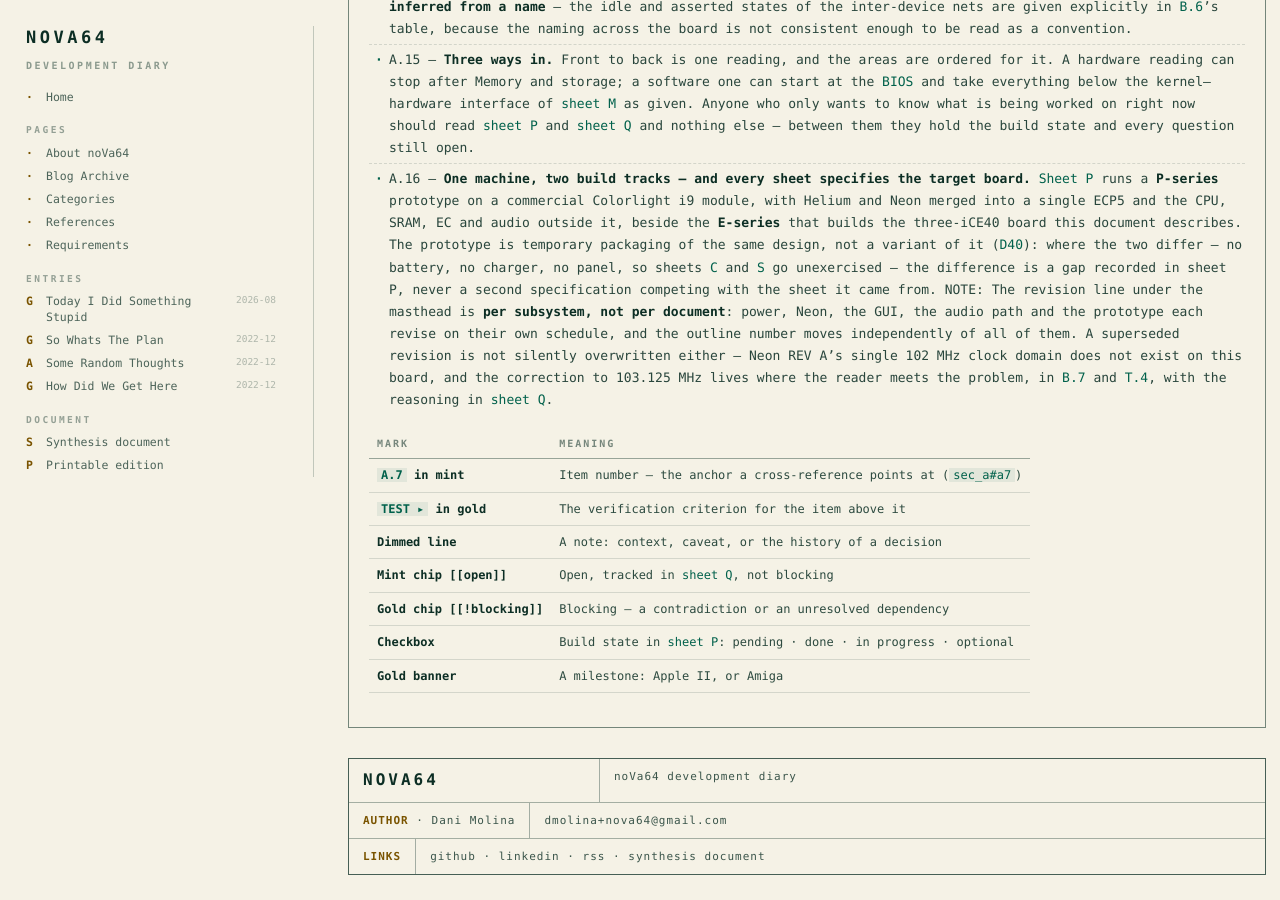
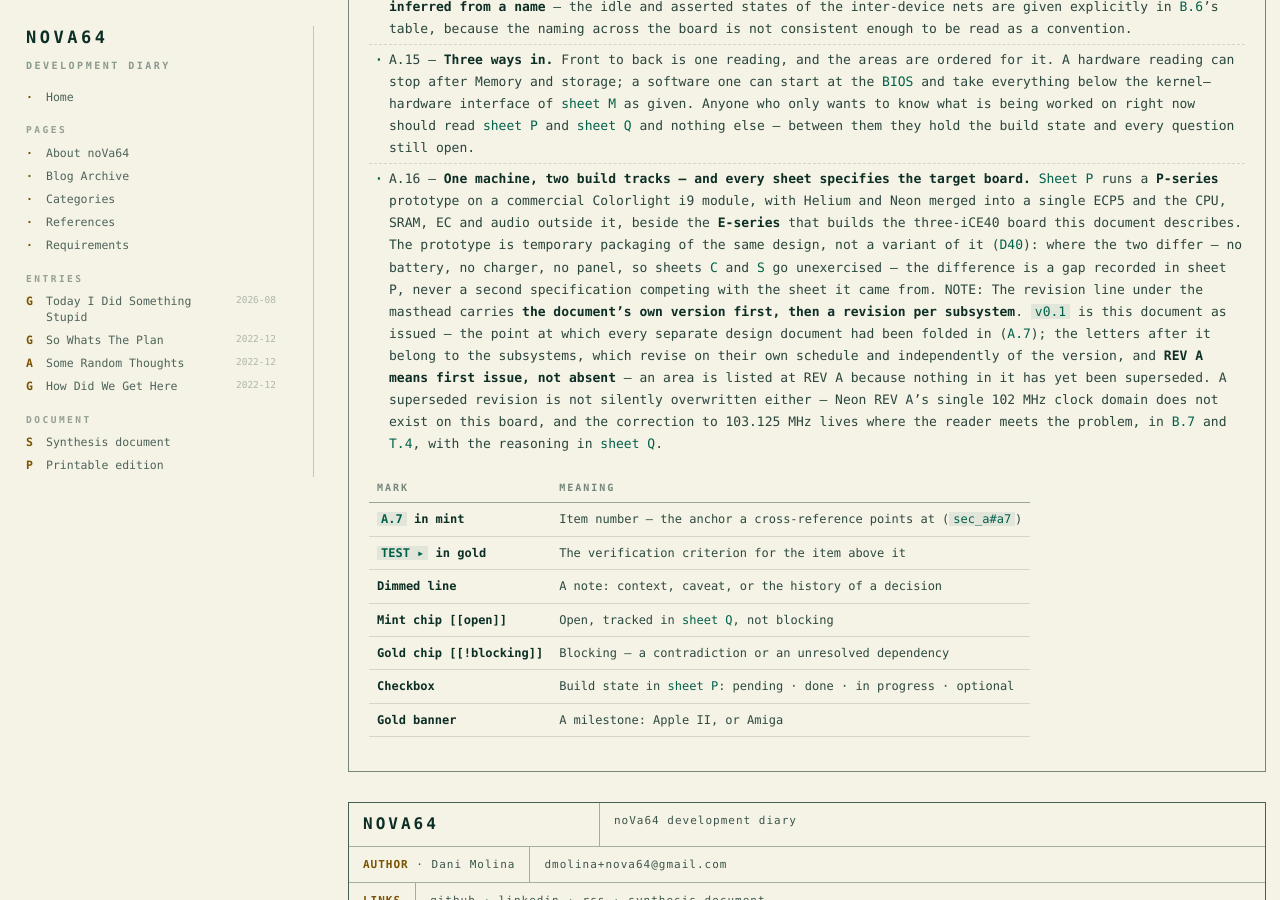
Before and after one commit to dmolinagarcia/nova64, a Jekyll site: the page built from docs/docsV3/content/sec_a.md, in a window 1280 px wide and 900 px high, scrolled down 2494 px. Built offline with Jekyll 4.4.1, drawn with Linux system fonts in a browser that asks for light colours; our own code applies the rules of GitHub Pages for plain Markdown files.

Commit message:
docs v0.1

```diff
--- a/docs/docsV3/content/sec_a.md
+++ b/docs/docsV3/content/sec_a.md
@@ -35,7 +35,7 @@ The sheets are grouped into ten **areas**, and the order of the areas is the rea
 - A.14 — **Conventions in the prose.** An address is written `$FF:8000` when the bank matters and flat, `$FE0000`, when it is being used as an operand; register and signal names are in `code` font. **Polarity is stated, never inferred from a name** — the idle and asserted states of the inter-device nets are given explicitly in [B.6](sec_b#b6)'s table, because the naming across the board is not consistent enough to be read as a convention.
 - A.15 — **Three ways in.** Front to back is one reading, and the areas are ordered for it. A hardware reading can stop after Memory and storage; a software one can start at the [BIOS](sec_i) and take everything below the kernel–hardware interface of [sheet M](sec_m) as given. Anyone who only wants to know what is being worked on right now should read [sheet P](sec_p) and [sheet Q](sec_q) and nothing else — between them they hold the build state and every question still open.
 - A.16 — **One machine, two build tracks — and every sheet specifies the target board.** [Sheet P](sec_p) runs a **P-series** prototype on a commercial Colorlight i9 module, with Helium and Neon merged into a single ECP5 and the CPU, SRAM, EC and audio outside it, beside the **E-series** that builds the three-iCE40 board this document describes. The prototype is temporary packaging of the same design, not a variant of it ([D40](sec_q#d40)): where the two differ — no battery, no charger, no panel, so sheets [C](sec_c) and [S](sec_s) go unexercised — the difference is a gap recorded in sheet P, never a second specification competing with the sheet it came from.
-  NOTE: The revision line under the masthead is **per subsystem, not per document**: power, Neon, the GUI, the audio path and the prototype each revise on their own schedule, and the outline number moves independently of all of them. A superseded revision is not silently overwritten either — Neon REV A's single 102 MHz clock domain does not exist on this board, and the correction to 103.125 MHz lives where the reader meets the problem, in [B.7](sec_b#b7) and [T.4](sec_t#t4), with the reasoning in [sheet Q](sec_q).
+  NOTE: The revision line under the masthead carries **the document's own version first, then a revision per subsystem**. `v0.1` is this document as issued — the point at which every separate design document had been folded in ([A.7](sec_a#a7)); the letters after it belong to the subsystems, which revise on their own schedule and independently of the version, and **REV A means first issue, not absent** — an area is listed at REV A because nothing in it has yet been superseded. A superseded revision is not silently overwritten either — Neon REV A's single 102 MHz clock domain does not exist on this board, and the correction to 103.125 MHz lives where the reader meets the problem, in [B.7](sec_b#b7) and [T.4](sec_t#t4), with the reasoning in [sheet Q](sec_q).
 
 | Mark | Meaning |
 |---|---|
```
Also changed, not shown: docs/docsV3/manifest.json.
